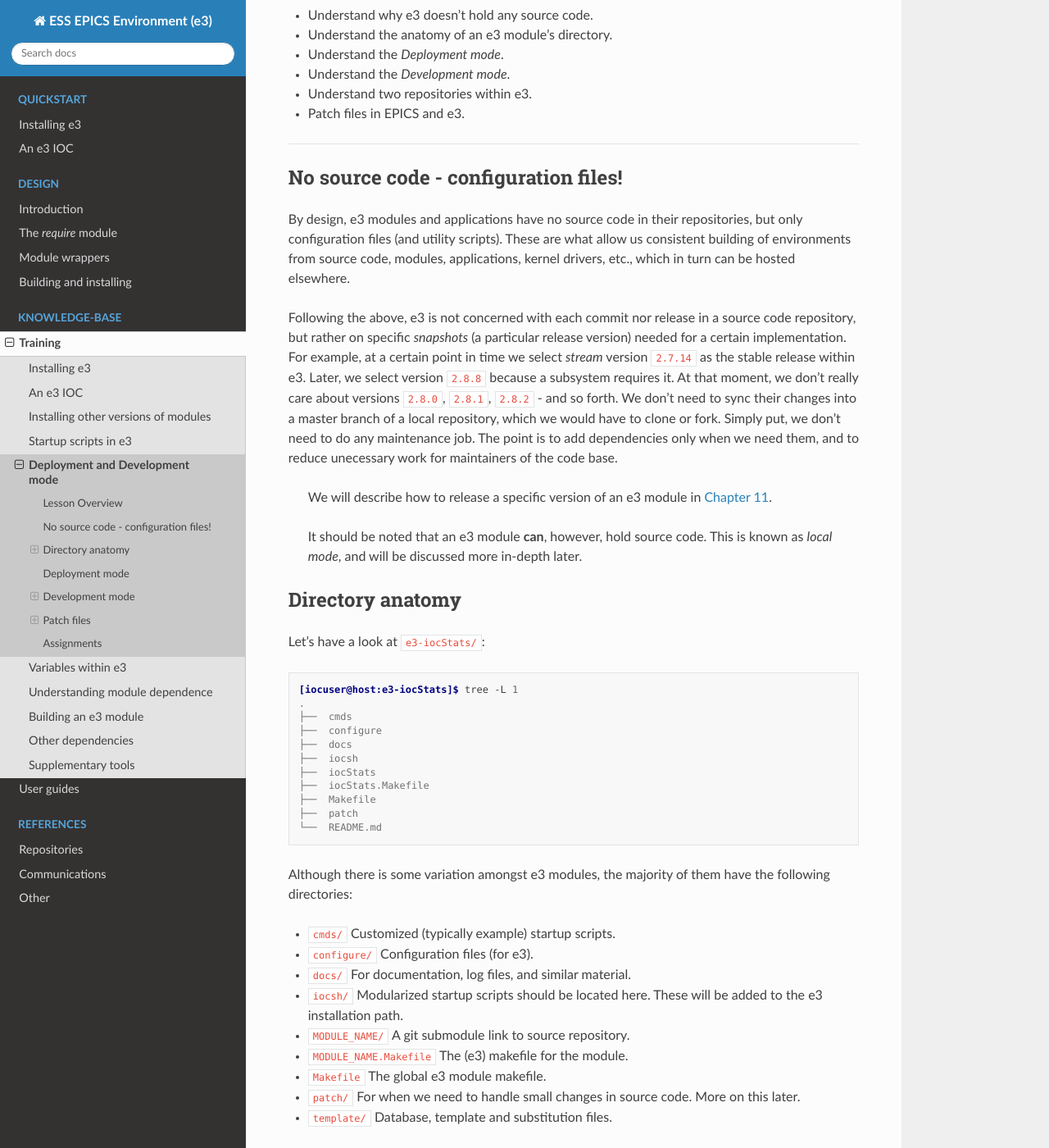
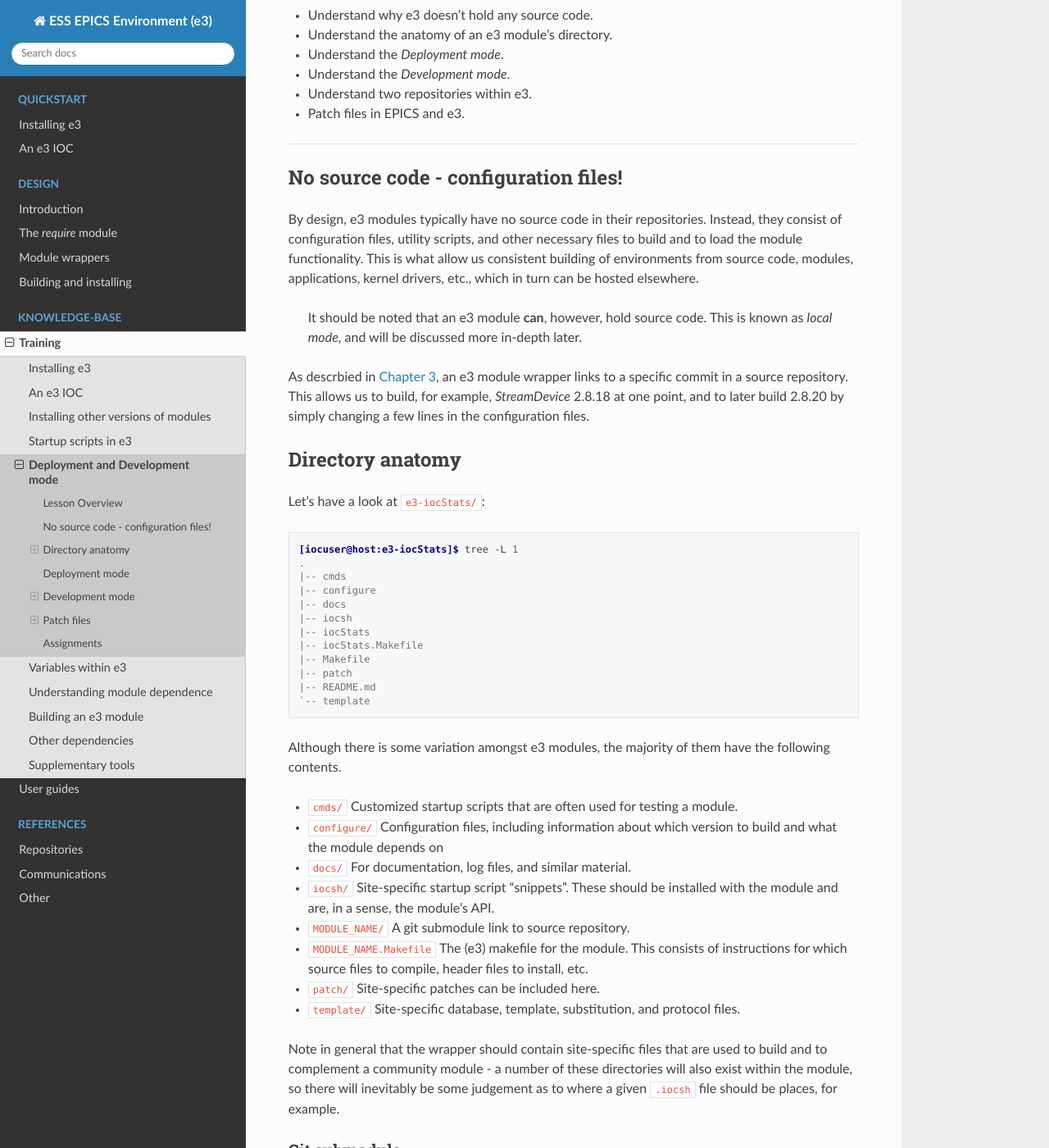
Before and after one commit to ttkorhonen/e3pages, a Sphinx documentation site: the page built from docs/kb/training/workbook/5_e3_modes.md, in a window 1280 px wide and 1400 px high, scrolled down 257 px. Shown: the whole window at 82% size. Built offline with Sphinx 7.4.7 and the Read the Docs theme 2.0.0, drawn with Linux system fonts in a browser that asks for light colours.

Commit message:
Updated introduction

````diff
--- a/docs/kb/training/workbook/5_e3_modes.md
+++ b/docs/kb/training/workbook/5_e3_modes.md
@@ -15,13 +15,14 @@ In this lesson, you'll learn how to do the following:
 
 ## No source code - configuration files!
 
-By design, e3 modules and applications have no source code in their repositories, but only configuration files (and utility scripts). These are what allow us consistent building of environments from source code, modules, applications, kernel drivers, etc., which in turn can be hosted elsewhere.
-
-Following the above, e3 is not concerned with each commit nor release in a source code repository, but rather on specific *snapshots* (a particular release version) needed for a certain implementation. For example, at a certain point in time we select *stream* version `2.7.14` as the stable release within e3. Later, we select version `2.8.8` because a subsystem requires it. At that moment, we don't really care about versions `2.8.0`, `2.8.1`, `2.8.2` - and so forth. We don't need to sync their changes into a master branch of a local repository, which we would have to clone or fork. Simply put, we don't need to do any maintenance job. The point is to add dependencies only when we need them, and to reduce unecessary work for maintainers of the code base.
-
-> We will describe how to release a specific version of an e3 module in [Chapter 11](11_release_rules.md). <!-- is this really correct? -->
+By design, e3 modules typically have no source code in their repositories. Instead, they consist of configuration files, utility scripts, and other necessary
+files to build and to load the module functionality. This is what allow us consistent building of environments from source code, modules, applications, kernel
+drivers, etc., which in turn can be hosted elsewhere.
 
 > It should be noted that an e3 module **can**, however, hold source code. This is known as *local mode*, and will be discussed more in-depth later.
+
+As descrbied in [Chapter 3](3_module_versions.md), an e3 module wrapper links to a specific commit in a source repository. This allows us to build, for example,
+*StreamDevice* 2.8.18 at one point, and to later build 2.8.20 by simply changing a few lines in the configuration files.
 
 ## Directory anatomy
 
@@ -30,36 +31,39 @@ Let's have a look at `e3-iocStats/`:
 ```console
 [iocuser@host:e3-iocStats]$ tree -L 1
 .
-├──  cmds
-├──  configure
-├──  docs
-├──  iocsh
-├──  iocStats
-├──  iocStats.Makefile
-├──  Makefile
-├──  patch
-└──  README.md
+|-- cmds
+|-- configure
+|-- docs
+|-- iocsh
+|-- iocStats
+|-- iocStats.Makefile
+|-- Makefile
+|-- patch
+|-- README.md
+`-- template
 ```
 
-Although there is some variation amongst e3 modules, the majority of them have the following directories:
+Although there is some variation amongst e3 modules, the majority of them have the following contents.
 
-* `cmds/` Customized (typically example) startup scripts.
+* `cmds/` Customized startup scripts that are often used for testing a module.
 
-* `configure/` Configuration files (for e3).
+* `configure/` Configuration files, including information about which version to build and what the module depends on
 
 * `docs/` For documentation, log files, and similar material.
 
-* `iocsh/` Modularized startup scripts should be located here. These will be added to the e3 installation path.
+* `iocsh/` Site-specific startup script "snippets". These should be installed with the module and are, in a sense, the module's API.
 
 * `MODULE_NAME/` A git submodule link to source repository.
 
-* `MODULE_NAME.Makefile` The (e3) makefile for the module.
+* `MODULE_NAME.Makefile` The (e3) makefile for the module. This consists of instructions for which source files to compile, header files to install, etc.
 
-* `Makefile` The global e3 module makefile.
+* `patch/` Site-specific patches can be included here.
 
-* `patch/` For when we need to handle small changes in source code. More on this later.
+* `template/` Site-specific database, template, substitution, and protocol files.
 
-* `template/` Database, template and substitution files.
+Note in general that the wrapper should contain site-specific files that are used to build and to complement a community module - a number
+of these directories will also exist within the module, so there will inevitably be some judgement as to where a given `.iocsh` file should
+be places, for example.
 
 ### Git submodule
 
````
